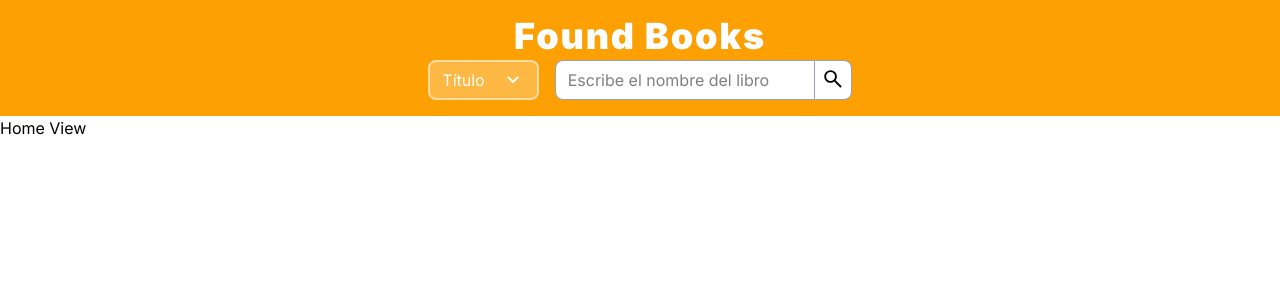
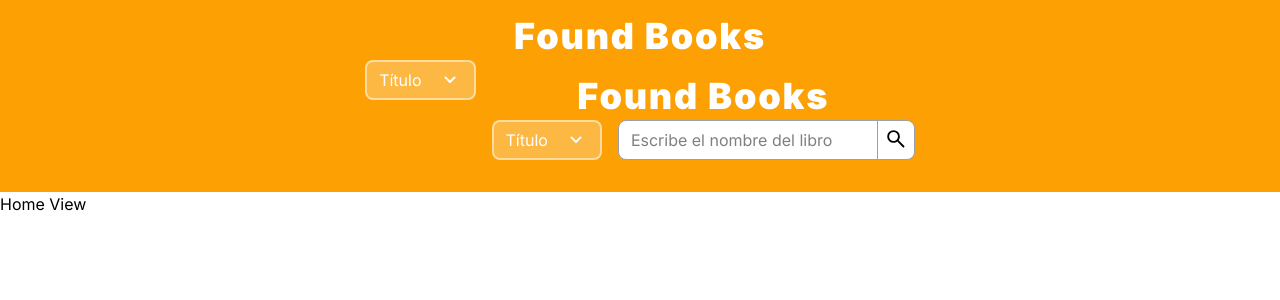
Before and after one commit to Jchhm24/buscador-libros, a Vue app: page / in a window 1280 px wide. Shown: the top 300 px of the page. Built offline with nearby package versions, Linux system fonts and the light colour scheme.

Commit message:
agregar encabezado y componente InputSelect en App.vue para mejorar la selección de búsqueda

```diff
--- a/src/App.vue
+++ b/src/App.vue
@@ -1,8 +1,44 @@
 <template>
-  <SearchBar />
+  <header class="flex flex-col items-center gap-1 py-4 bg-primary" >
+    <router-link to="/" class="outline-hidden">
+      <h1 class="text-4xl font-black tracking-wider text-white">Found Books</h1>
+    </router-link>
+
+    <section class="flex flex-row gap-4" >
+      <InputSelect
+        :selected="selected"
+        :selectValues="valuesSelect"
+        :functionChangeValue = "setValueSelected"
+        :functionChangeSelect = "setSelected"
+      />
+
+      <SearchBar />
+
+    </section>
+  </header>
   <RouterView />
 </template>
 
 <script setup lang="ts">
 import SearchBar from '@/components/SearchBar.vue'
+import { useSelectSearchStore } from '@/stores/useSelectSearchStore'
+import type { selectOption } from '@/interfaces/selectOption'
+import InputSelect from '@/components/InputSelect.vue'
+
+const valuesSelect : selectOption[] = [
+  {
+    value: 'title',
+    text: 'Título'
+  },
+  {
+    value: 'author',
+    text: 'Autor'
+  },
+  {
+    value: 'isbn',
+    text: 'ISBN'
+  },
+]
+
+const { selected ,setSelected, setValueSelected} = useSelectSearchStore()
 </script>
```
